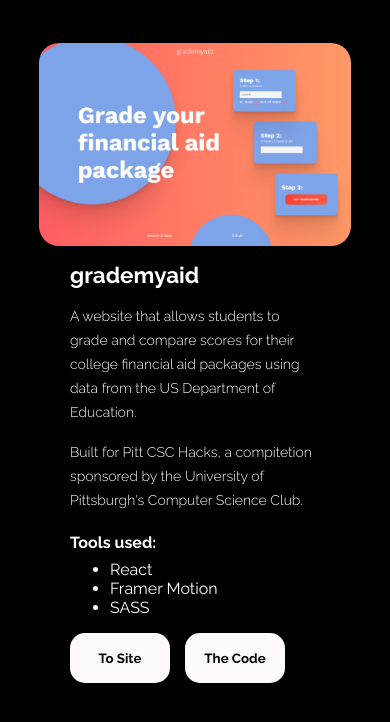
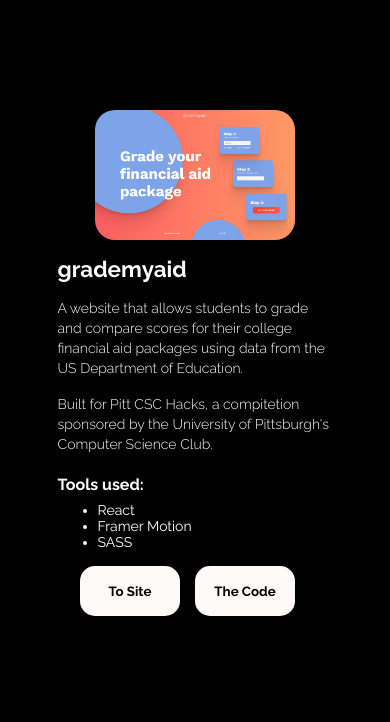
Before and after one commit to agrattan0820/portfolio-site, a Next.js app: page / in a window 390 px wide. Shown: the part 903-1625 px from the top of the page. Built offline with nearby package versions, Linux system fonts and the light colour scheme.

Commit message:
Fix to mobile view of projects

```diff
--- a/styles/Home.scss
+++ b/styles/Home.scss
@@ -126,11 +126,16 @@
           color: $white;
           margin: 0 32px;
           @media (max-width: 967px) {
-            width: 250px;
+            width: 275px;
           }
           .tools-list {
             margin-top: 8px;
             font-family: $font;
+            li {
+              @media (max-width: 967px) {
+                font-size: 0.875rem;
+              }
+            }
           }
           h3 {
             font-size: 2rem;
@@ -148,10 +153,14 @@
             font-weight: 300;
             @media (max-width: 967px) {
               font-size: 0.875rem;
+              line-height: 20px;
             }
           }
           .project-btns {
             display: flex;
+            @media (max-width: 967px) {
+              justify-content: center;
+            }
             .project-btn {
               cursor: pointer;
               margin-right: 15px;
@@ -165,7 +174,6 @@
               font-family: $font;
               @media (max-width: 967px) {
                 width: 100px;
-                height: 50px;
               }
             }
             a {
@@ -186,7 +194,7 @@
           border-radius: 20px;
           margin: 0 32px;
           @media (max-width: 967px) {
-            width: 80%;
+            width: 200px;
             margin-bottom: 1rem;
           }
         }
```
